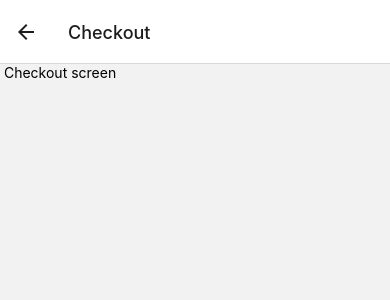
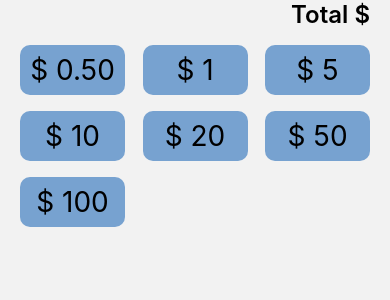
Before and after one commit to redmejia/thrive, a React Native app: screen /Checkout in a window 390 px wide. Shown: the top 300 px of the page. Built offline with nearby package versions, Linux system fonts and the light colour scheme.

Commit message:
feat(payment): add easy payment

```diff
--- a/src/Main/Main.tsx
+++ b/src/Main/Main.tsx
@@ -1,22 +1,42 @@
-import React from 'react';
-import { createStackNavigator } from '@react-navigation/stack';
-import Checkout from '../Screens/Checkout';
-import Menu from '../Screens/Menu';
+import React from "react";
+import { createStackNavigator } from "@react-navigation/stack";
+import Checkout from "../Screens/Checkout";
+import Menu from "../Screens/Menu";
+import { colors } from "../theme";
 
 export type RootStackParams = {
-    Menu?: Object;
-    Checkout?: Object;
-}
+  Menu?: Object;
+  Checkout?: Object;
+};
 
 const Stack = createStackNavigator<RootStackParams>();
 
 const Main = () => {
-    return (
-        <Stack.Navigator>
-           <Stack.Screen name='Menu' component={Menu} />
-           <Stack.Screen name="Checkout" component={Checkout} />
-        </Stack.Navigator>
-    )
-}
+  return (
+    <Stack.Navigator>
+      <Stack.Screen
+        options={{
+          cardStyle: { backgroundColor: colors.white },
+          headerStyle: {
+            backgroundColor: colors.white,
+            borderBottomColor: "transparent",
+            borderBottomWidth: 0,
+            shadowOpacity: 0,
+            elevation: 0,
+          },
+        }}
+        name="Menu"
+        component={Menu}
+      />
+      <Stack.Screen
+        name="Checkout"
+        options={{
+          headerShown: false,
+        }}
+        component={Checkout}
+      />
+    </Stack.Navigator>
+  );
+};
 
 export default Main;
--- a/src/Screens/Checkout.tsx
+++ b/src/Screens/Checkout.tsx
@@ -1,12 +1,55 @@
-import { Text, View } from "react-native"
+import { SafeAreaView, StyleSheet, Text, View } from "react-native";
+import { stringText } from "../constant";
+import { fontSize, spacing } from "../theme";
+import { CustomButton } from "../Components";
 
+const denomination = [
+  stringText.checkout.denomination.fiftycent,
+  stringText.checkout.denomination.one,
+  stringText.checkout.denomination.five,
+  stringText.checkout.denomination.ten,
+  stringText.checkout.denomination.twenty,
+  stringText.checkout.denomination.fifty,
+  stringText.checkout.denomination.hundred,
+];
 
 const Checkout = () => {
-    return (
-        <View>
-            <Text> Checkout screen </Text>
+  return (
+    <SafeAreaView>
+      <View style={styles.container}>
+        <Text style={styles.finalTotal}>{stringText.checkout.title} $</Text>
+        <View style={styles.buttonContainer}>
+          {denomination.map((item, index) => (
+            <CustomButton
+              key={index}
+              btnText={`$ ${item}`}
+              btnStyle={styles.button}
+            />
+          ))}
         </View>
-    )
-}
+      </View>
+    </SafeAreaView>
+  );
+};
 
 export default Checkout;
+
+const styles = StyleSheet.create({
+  button: {
+    marginTop: spacing.md,
+    flexBasis: "30%",
+  },
+  buttonContainer: {
+    flexDirection: "row",
+    justifyContent: "space-between",
+    flexWrap: "wrap",
+  },
+  finalTotal: {
+    textAlign: "right",
+    fontSize: fontSize.xxl,
+    fontWeight: "600",
+  },
+  container: {
+    marginHorizontal: spacing.md + spacing.xs,
+  },
+});
--- a/src/Screens/Menu.tsx
+++ b/src/Screens/Menu.tsx
@@ -1,19 +1,15 @@
-import { View, FlatList, useWindowDimensions } from "react-native";
+import { View, FlatList, useWindowDimensions, StyleSheet } from "react-native";
 import { DATA, StoreData } from "../data/data";
 import { StackScreenProps } from "@react-navigation/stack";
 import { RootStackParams } from "../Main/Main";
 import { Card, CustomButton } from "../Components";
 import { spacing } from "../theme";
 
-interface Props extends StackScreenProps<RootStackParams, "Menu"> { }
+interface Props extends StackScreenProps<RootStackParams, "Menu"> {}
 
 const RenderItems = ({ item }: { item: StoreData }) => {
   return (
-    <View style={{
-      flex: 1,
-      justifyContent: "space-around",
-      padding: 10,
-    }}>
+    <View style={styles.cardContainer}>
       <Card
         counter={item.counter}
         product={item.product}
@@ -21,15 +17,22 @@ const RenderItems = ({ item }: { item: StoreData }) => {
         image={item.image}
       />
     </View>
-  )
-}
+  );
+};
 
 const Menu = ({ navigation }: Props) => {
   const { height } = useWindowDimensions();
 
   return (
-    <View style={{ flex: 1, marginHorizontal: spacing.xs + spacing.md }}>
-
+    <View style={styles.container}>
+      <FlatList
+        showsVerticalScrollIndicator={false}
+        data={DATA}
+        numColumns={2}
+        renderItem={({ item }) => <RenderItems item={item} />}
+        keyExtractor={(item) => item.id}
+        contentContainerStyle={{ paddingBottom: height * 0.2 }}
+      />
       <CustomButton
         btnText="TOTAL: $90.00"
         btnStyle={{
@@ -37,17 +40,22 @@ const Menu = ({ navigation }: Props) => {
           bottom: height * 0.06,
           width: "100%",
         }}
-      />
-      <FlatList
-        data={DATA}
-        numColumns={2}
-        renderItem={({ item }) => <RenderItems item={item} />}
-        keyExtractor={item => item.id}
+        onPress={() => navigation.navigate("Checkout")}
       />
     </View>
-  )
-
-
+  );
 };
 
 export default Menu;
+
+const styles = StyleSheet.create({
+  cardContainer: {
+    flex: 1,
+    justifyContent: "space-around",
+    padding: 10,
+  },
+  container: {
+    flex: 1,
+    marginHorizontal: spacing.xs + spacing.md,
+  },
+});
--- /dev/null
+++ b/src/constant/constant.ts
@@ -0,0 +1,15 @@
+export const stringText = {
+  menu: "Menu",
+  checkout: {
+    title: "Total",
+    denomination: {
+      fiftycent: "0.50",
+      one: "1",
+      five: "5",
+      ten: "10",
+      twenty: "20",
+      fifty: "50",
+      hundred: "100",
+    },
+  },
+};
--- /dev/null
+++ b/src/constant/index.ts
@@ -0,0 +1 @@
+export * from "./constant";
```
